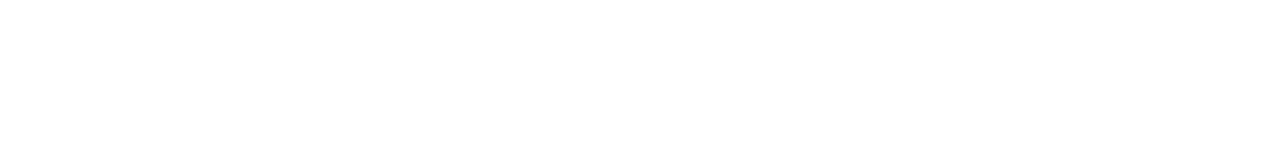
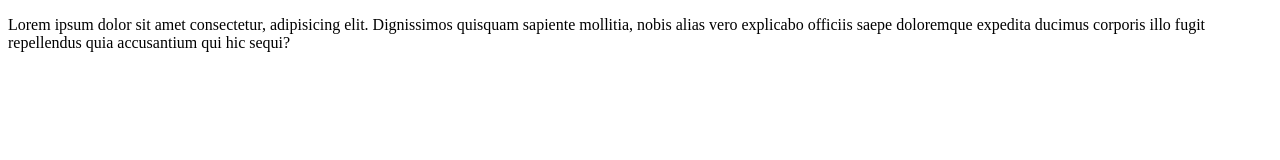
Before and after one commit to githubapp3709/test2, a plain HTML site: page index.html in a window 1280 px wide. Drawn offline with Linux system fonts and the light colour scheme.

Commit message:
Adding paragrach to index page

```diff
--- a/index.html
+++ b/index.html
@@ -5,5 +5,12 @@
     <meta name="viewport" content="width=device-width, initial-scale=1.0" />
     <title>Document</title>
   </head>
-  <body></body>
+  <body>
+    <p>
+      Lorem ipsum dolor sit amet consectetur, adipisicing elit. Dignissimos
+      quisquam sapiente mollitia, nobis alias vero explicabo officiis saepe
+      doloremque expedita ducimus corporis illo fugit repellendus quia
+      accusantium qui hic sequi?
+    </p>
+  </body>
 </html>
```
